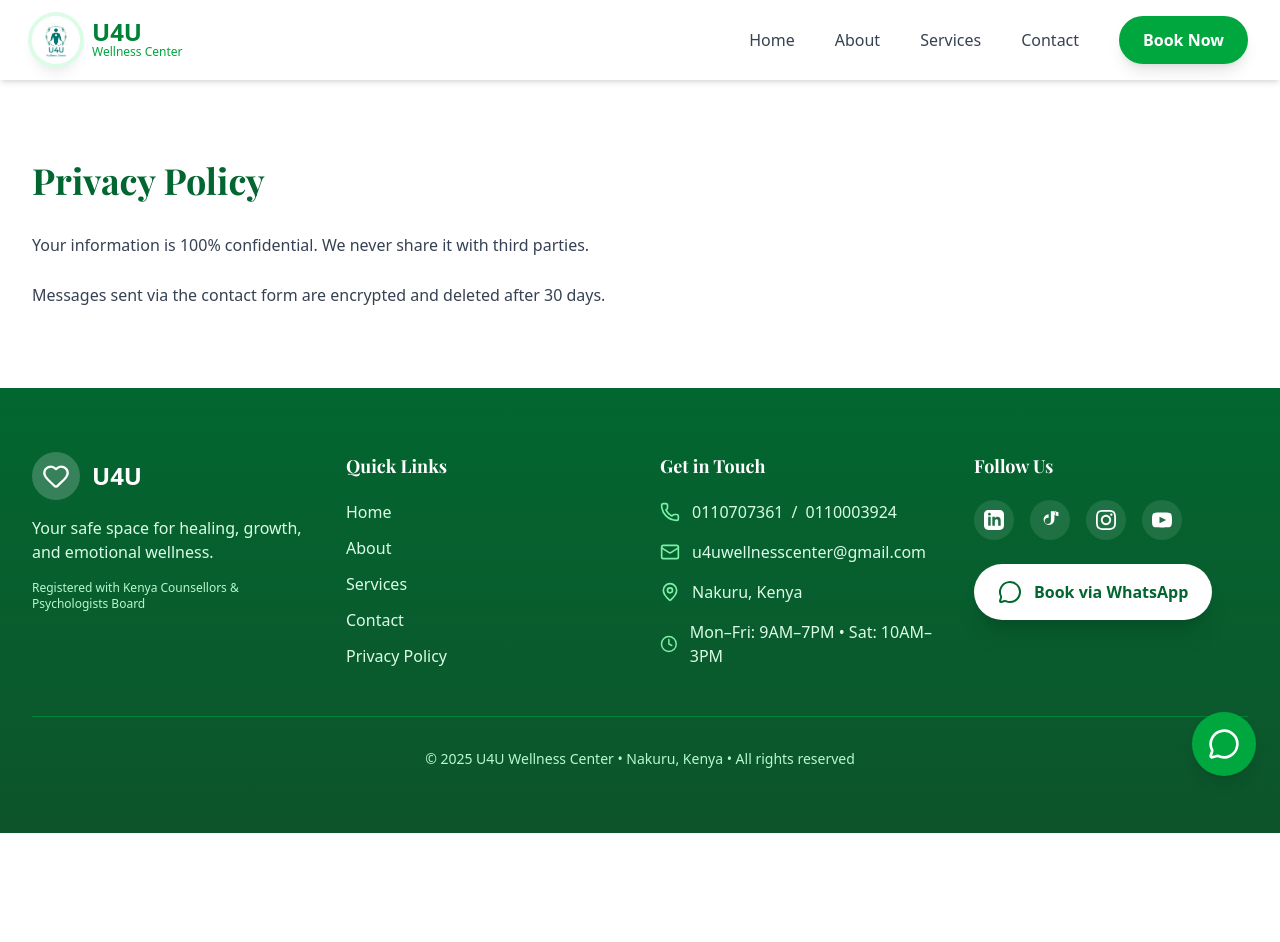
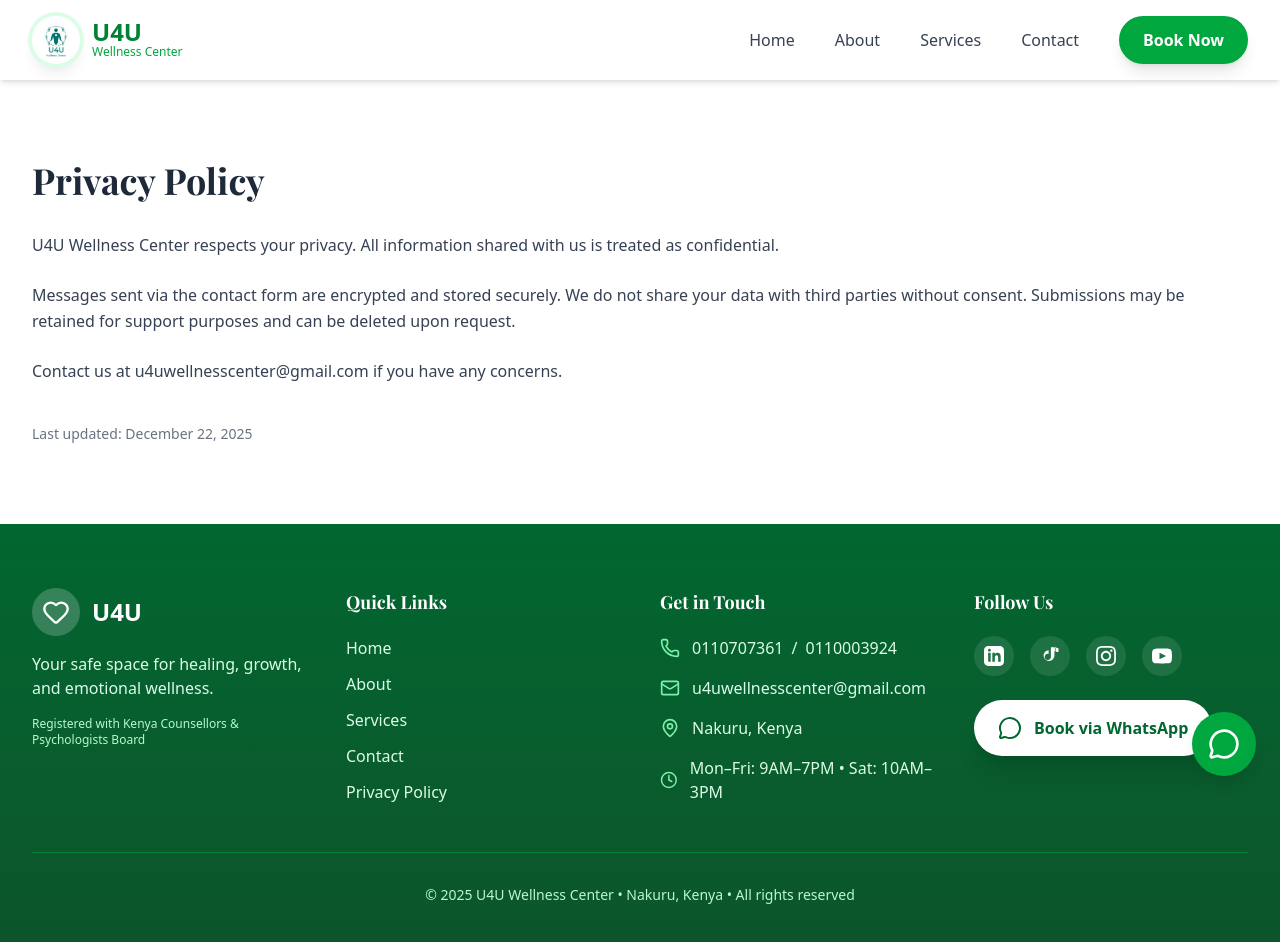
Before and after one commit to Omune254/u4u-wellness, a Next.js app: page /privacy-policy in a window 1280 px wide. Shown: the top 942 px of the page. Before the commit the page ends 833 px from the top, so only its background shows below. Built offline with nearby package versions, Linux system fonts and the light colour scheme.

Commit message:
fixed Quick Links in footer - full paths

```diff
--- a/app/components/ContactSection.tsx
+++ b/app/components/ContactSection.tsx
@@ -152,7 +152,7 @@ export const ContactSection = () => {
                 className="inline-flex items-center gap-3 bg-green-600 hover:bg-green-700 text-white font-bold py-4 px-8 rounded-full transition shadow-lg"
               >
                 <MessageCircle size={24} />
-                Book via WhatsApp (Fastest)
+                Book via WhatsApp
               </a>
             </div>
           </div>
--- a/app/components/Footer.tsx
+++ b/app/components/Footer.tsx
@@ -26,14 +26,14 @@ export const Footer = () => {
             </p>
           </div>
 
-          {/* Quick Links */}
+          {/* Quick Links — FIXED: full paths */}
           <div>
             <h3 className="font-semibold text-lg mb-5">Quick Links</h3>
             <ul className="space-y-3 text-green-100">
               <li><Link href="/" className="hover:text-white transition">Home</Link></li>
-              <li><Link href="/#about" className="hover:text-white transition">About</Link></li>
-              <li><Link href="/#services" className="hover:text-white transition">Services</Link></li>
-              <li><Link href="/#contact" className="hover:text-white transition">Contact</Link></li>
+              <li><Link href="/about" className="hover:text-white transition">About</Link></li>
+              <li><Link href="/services" className="hover:text-white transition">Services</Link></li>
+              <li><Link href="/contact" className="hover:text-white transition">Contact</Link></li>
               <li><Link href="/privacy-policy" className="hover:text-white transition">Privacy Policy</Link></li>
             </ul>
           </div>
@@ -75,10 +75,10 @@ export const Footer = () => {
                 <a href="https://www.linkedin.com/company/u4uwellnesscenter/" target="_blank" rel="noopener" className="w-10 h-10 bg-white/10 rounded-full flex items-center justify-center hover:bg-white/20 transition">
                   <svg className="w-5 h-5" fill="currentColor" viewBox="0 0 24 24"><path d="M19 0h-14c-2.761 0-5 2.239-5 5v14c0 2.761 2.239 5 5 5h14c2.762 0 5-2.239 5-5v-14c0-2.761-2.238-5-5-5zm-11 19h-3v-11h3v11zm-1.5-12.268c-.966 0-1.75-.79-1.75-1.764s.784-1.764 1.75-1.764 1.75.79 1.75 1.764-.783 1.764-1.75 1.764zm13.5 12.268h-3v-5.604c0-3.368-4-3.113-4 0v5.604h-3v-11h3v1.765c1.396-2.586 7-2.777 7 2.476v6.759z"/></svg>
                 </a>
-                <a href="https://www.tiktok.com/@u4uwellnesscenter?_r=1&_t=ZM-92OoOCvGiqq" target="_blank" rel="noopener" className="w-10 h-10 bg-white/10 rounded-full flex items-center justify-center hover:bg-white/20 transition">
+                <a href="https://www.tiktok.com/@u4uwellnesscentre" target="_blank" rel="noopener" className="w-10 h-10 bg-white/10 rounded-full flex items-center justify-center hover:bg-white/20 transition">
                   <svg className="w-5 h-5" fill="currentColor" viewBox="0 0 24 24"><path d="M19.58 7.05c-1.35-1.54-2.02-3.48-1.86-5.51h-4.67v11.59c0 2.05-1.66 3.71-3.71 3.71-2.05 0-3.71-1.66-3.71-3.71 0-2.05 1.66-3.71 3.71-3.71.34 0 .67.05 1 .14v-4.58c-3.33.27-6 3.08-6 6.48 0 3.58 2.91 6.48 6.48 6.48 3.58 0 6.48-2.91 6.48-6.48v-5.82c1.35 1.02 3 1.61 4.85 1.61v-4.67c-1.65 0-3.12-.73-4.11-1.88z"/></svg>
                 </a>
-                <a href="https://www.instagram.com/u4uwellnesscenter?igsh=MWtzZTJoajc4NWdlcA==" target="_blank" rel="noopener" className="w-10 h-10 bg-white/10 rounded-full flex items-center justify-center hover:bg-white/20 transition">
+                <a href="https://www.instagram.com/u4uwellnesscenter" target="_blank" rel="noopener" className="w-10 h-10 bg-white/10 rounded-full flex items-center justify-center hover:bg-white/20 transition">
                   <svg className="w-5 h-5" fill="currentColor" viewBox="0 0 24 24"><path d="M12 2.163c3.204 0 3.584.012 4.85.07 3.252.148 4.771 1.691 4.919 4.919.058 1.265.069 1.645.069 4.849 0 3.205-.012 3.584-.069 4.849-.149 3.225-1.664 4.771-4.919 4.919-1.266.058-1.644.07-4.85.07-3.204 0-3.584-.012-4.849-.07-3.258-.149-4.771-1.699-4.919-4.92-.058-1.265-.07-1.644-.07-4.849 0-3.204.013-3.583.07-4.849.149-3.227 1.664-4.771 4.919-4.919 1.266-.057 1.645-.069 4.849-.069zm0-2.163c-3.259 0-3.667.014-4.947.072-4.358.2-6.78 2.618-6.98 6.98-.059 1.281-.073 1.689-.073 4.948 0 3.259.014 3.668.072 4.948.2 4.358 2.618 6.78 6.98 6.98 1.281.058 1.689.072 4.948.072 3.259 0 3.668-.014 4.948-.072 4.354-.2 6.782-2.618 6.979-6.98.059-1.28.073-1.689.073-4.948 0-3.259-.014-3.667-.072-4.947-.196-4.354-2.617-6.78-6.979-6.98-1.281-.059-1.69-.073-4.949-.073zm0 5.838c-3.403 0-6.162 2.759-6.162 6.162s2.759 6.163 6.162 6.163 6.162-2.759 6.162-6.163c0-3.403-2.759-6.162-6.162-6.162zm0 10.162c-2.209 0-4-1.79-4-4 0-2.209 1.791-4 4-4s4 1.791 4 4c0 2.21-1.791 4-4 4zm6.406-11.845c-.796 0-1.441.645-1.441 1.44s.645 1.44 1.441 1.44c.795 0 1.439-.645 1.439-1.44s-.644-1.44-1.439-1.44z"/></svg>
                 </a>
                 <a href="https://youtube.com/@u4uwellnesscenter" target="_blank" rel="noopener" className="w-10 h-10 bg-white/10 rounded-full flex items-center justify-center hover:bg-white/20 transition">
--- a/app/privacy-policy/page.tsx
+++ b/app/privacy-policy/page.tsx
@@ -1,13 +1,18 @@
-// app/privacy-policy/page.tsx
 export default function PrivacyPolicy() {
   return (
     <div className="container mx-auto px-4 py-20 max-w-4xl">
-      <h1 className="text-4xl font-bold mb-8 text-green-800">Privacy Policy</h1>
+      <h1 className="text-4xl font-bold mb-8">Privacy Policy</h1>
       <p className="text-gray-700 leading-relaxed mb-6">
-        Your information is 100% confidential. We never share it with third parties.
+        U4U Wellness Center respects your privacy. All information shared with us is treated as confidential.
+      </p>
+      <p className="text-gray-700 leading-relaxed mb-6">
+        Messages sent via the contact form are encrypted and stored securely. We do not share your data with third parties without consent. Submissions may be retained for support purposes and can be deleted upon request.
       </p>
       <p className="text-gray-700 leading-relaxed">
-        Messages sent via the contact form are encrypted and deleted after 30 days.
+        Contact us at u4uwellnesscenter@gmail.com if you have any concerns.
+      </p>
+      <p className="text-sm text-gray-500 mt-10">
+        Last updated: December 22, 2025
       </p>
     </div>
   );
```
Also changed, not shown: tsconfig.json (+19 -5 lines).
